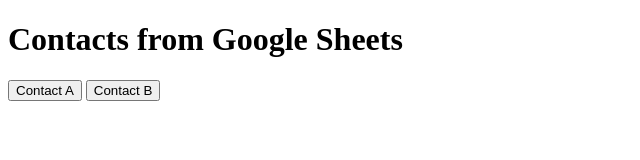
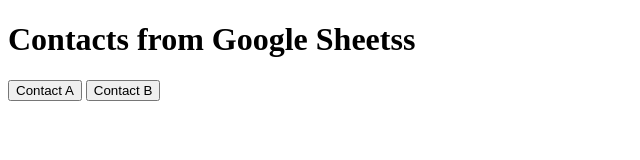
Before and after one commit to UCMfilm/UCMfilm.github.io, a website: page projects.html in a window 1280 px wide. Shown: the full height of the page, 0-640 px from the left. Drawn offline with Linux system fonts and the light colour scheme; no server answers.

Commit message:
Update projects.html

```diff
--- a/projects.html
+++ b/projects.html
@@ -6,7 +6,7 @@
     <title>Contact List</title>
 </head>
 <body>
-    <h1>Contacts from Google Sheets</h1>
+    <h1>Contacts from Google Sheetss</h1>
 
     <!-- Contact List Buttons -->
     <div id="contactList">
```
